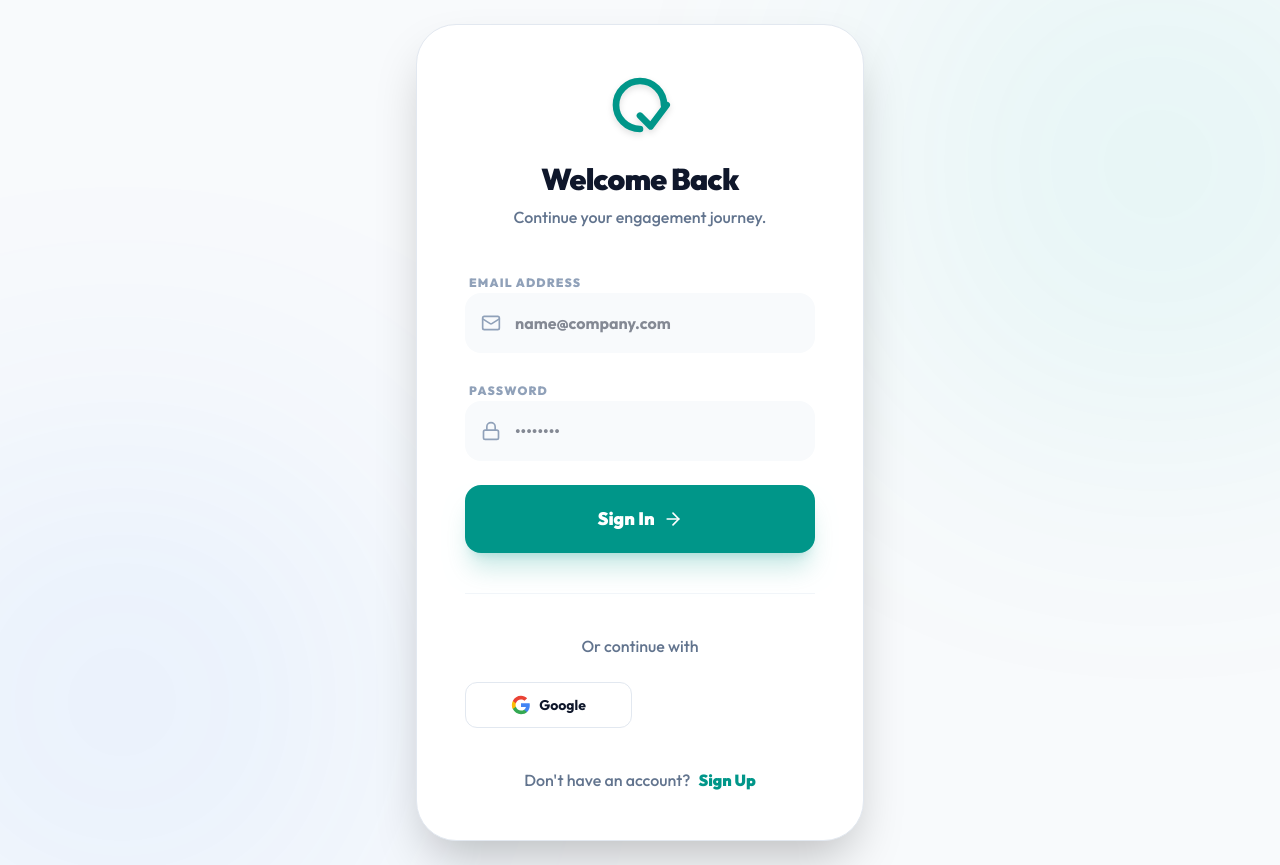
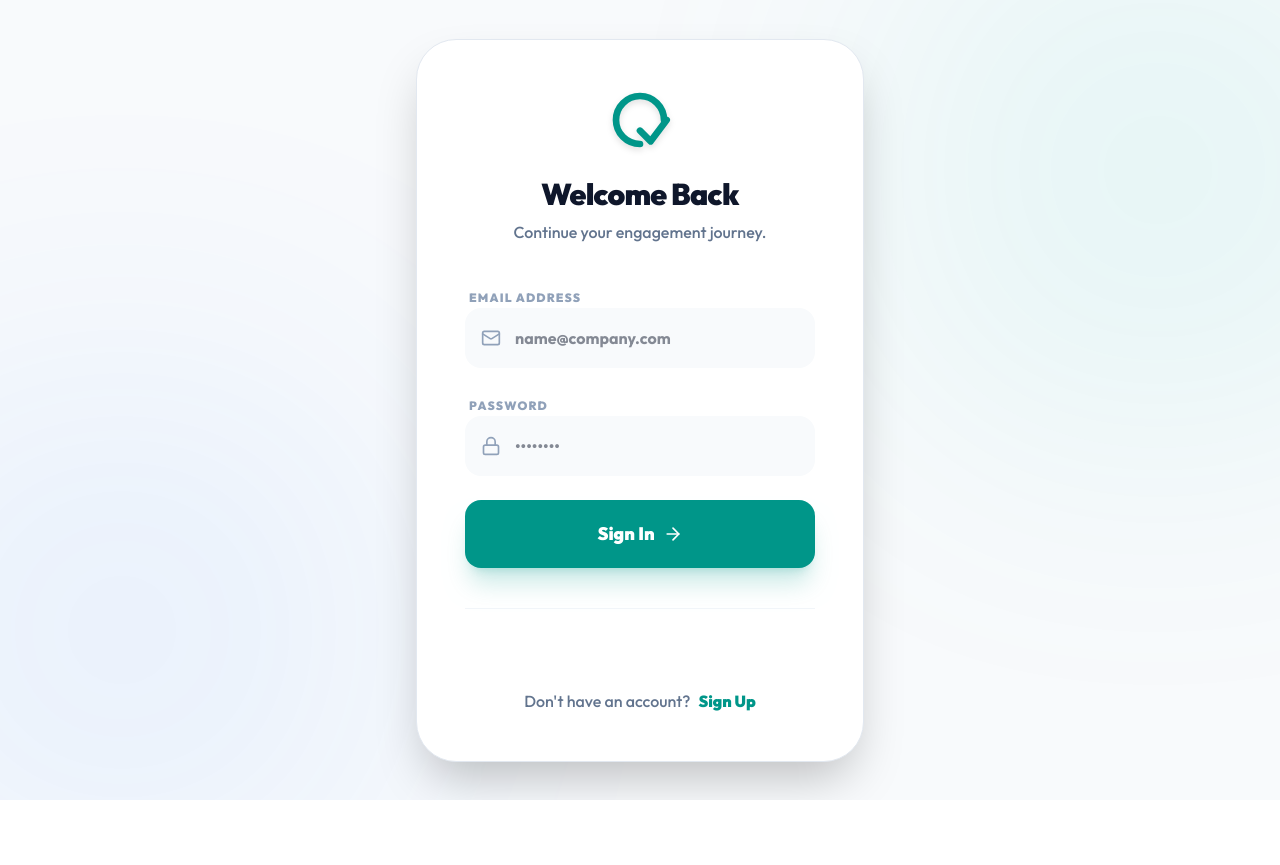
Before and after one commit to stebhla-design/Quizter, a React (Vite) app: page /login in a window 1280 px wide. After the commit the page ends 800 px from the top, so only its background shows below. Built offline with nearby package versions, Linux system fonts and the light colour scheme; no server answers.

Commit message:
Remove non-functional Google sign in placeholder

```diff
--- a/src/pages/Auth.tsx
+++ b/src/pages/Auth.tsx
@@ -128,20 +128,6 @@ const Auth: React.FC<{ mode: 'login' | 'signup' }> = ({ mode }) => {
                     </form>
 
                     <div className="mt-10 pt-10 border-t border-slate-100 dark:border-slate-800 text-center">
-                        <p className="text-slate-500 font-medium mb-6">Or continue with</p>
-                        <div className="grid grid-cols-2 gap-4">
-                            <SocialButton
-                                icon={
-                                    <svg viewBox="0 0 24 24" className="w-5 h-5" fill="currentColor">
-                                        <path d="M22.56 12.25c0-.78-.07-1.53-.2-2.25H12v4.26h5.92c-.26 1.37-1.04 2.53-2.21 3.31v2.77h3.57c2.08-1.92 3.28-4.74 3.28-8.09z" fill="#4285F4"/>
-                                        <path d="M12 23c2.97 0 5.46-.98 7.28-2.66l-3.57-2.77c-.98.66-2.23 1.06-3.71 1.06-2.86 0-5.29-1.93-6.16-4.53H2.18v2.84C3.99 20.53 7.7 23 12 23z" fill="#34A853"/>
-                                        <path d="M5.84 14.09c-.22-.66-.35-1.36-.35-2.09s.13-1.43.35-2.09V7.07H2.18C1.43 8.55 1 10.22 1 12s.43 3.45 1.18 4.93l3.66-2.84z" fill="#FBBC05"/>
-                                        <path d="M12 5.38c1.62 0 3.06.56 4.21 1.64l3.15-3.15C17.45 2.09 14.97 1 12 1 7.7 1 3.99 3.47 2.18 7.07l3.66 2.84c.87-2.6 3.3-4.53 6.16-4.53z" fill="#EA4335"/>
-                                    </svg>
-                                }
-                                label="Google"
-                            />
-                        </div>
                         <p className="mt-10 text-slate-500 font-medium">
                             {mode === 'login' ? "Don't have an account?" : "Already have an account?"}
                             <Link
```
